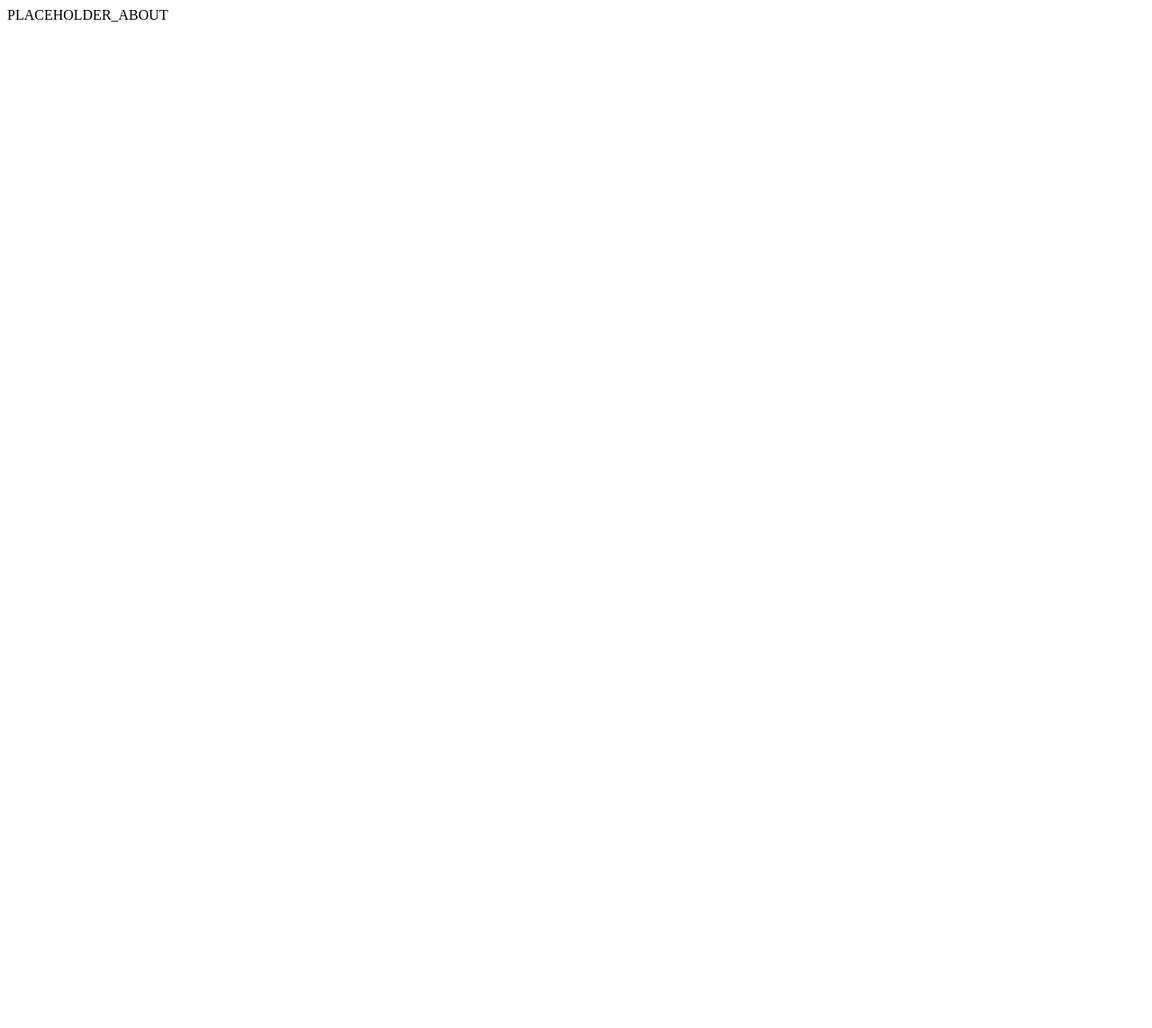
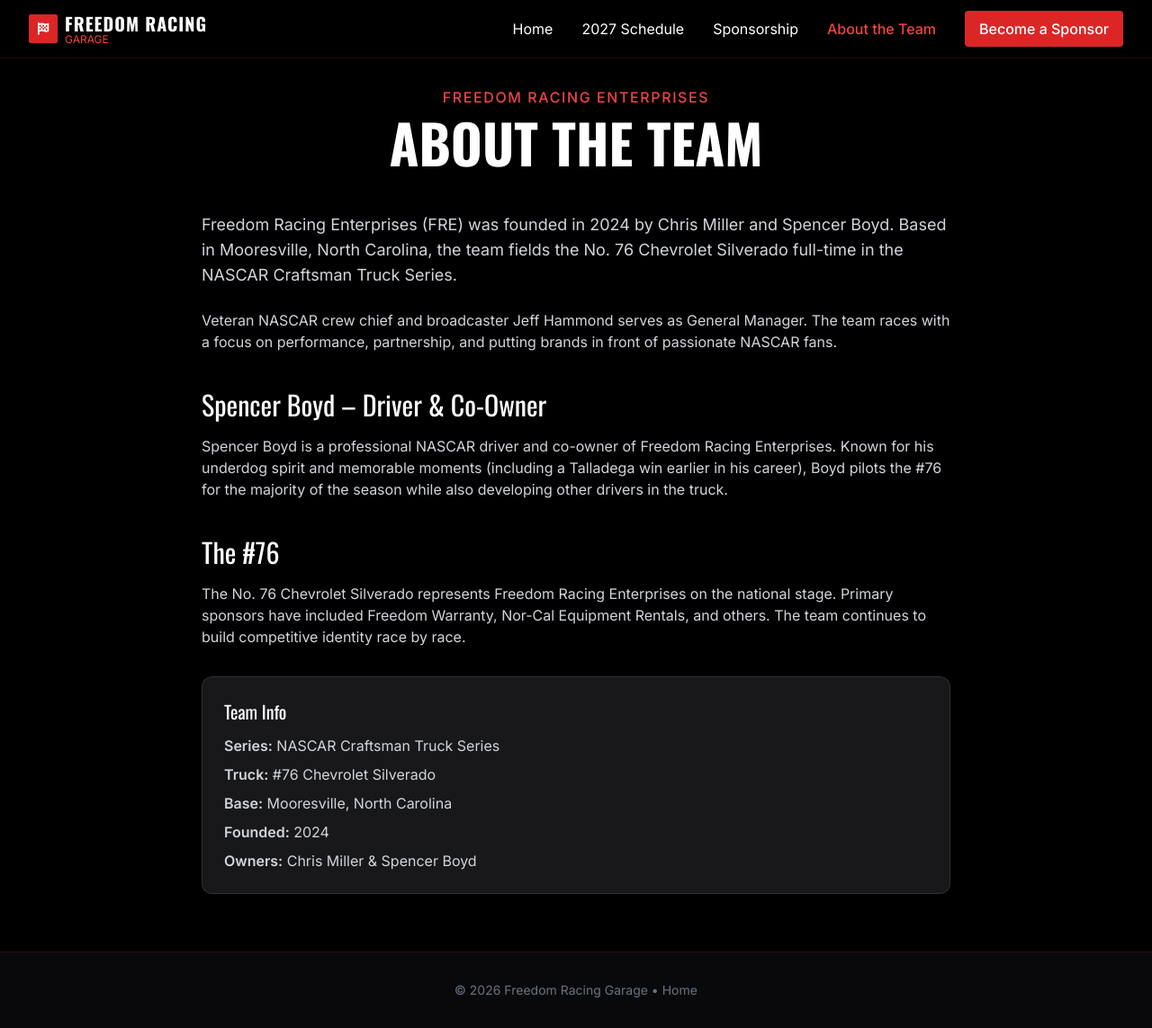
Before and after one commit to Chrismiller122580/freedom-racing-garage, a plain HTML site: page about.html in a window 1280 px wide. Shown: the whole page at 90% size. Before the commit the page ends 800 px from the top, so only its background shows below. Drawn offline with nearby package versions, Linux system fonts and the light colour scheme.

Commit message:
Add about the team page

```diff
--- a/about.html
+++ b/about.html
@@ -1 +1,95 @@
-PLACEHOLDER_ABOUT
+<!DOCTYPE html>
+<html lang="en">
+<head>
+  <meta charset="UTF-8">
+  <meta name="viewport" content="width=device-width, initial-scale=1.0">
+  <title>About the Team | Freedom Racing Garage</title>
+  <script src="https://cdn.tailwindcss.com"></script>
+  <link rel="stylesheet" href="https://cdnjs.cloudflare.com/ajax/libs/font-awesome/6.5.1/css/all.min.css">
+  <style>
+    @import url('https://fonts.googleapis.com/css2?family=Oswald:wght@400;500;600;700&family=Inter:wght@300;400;500;600&display=swap');
+    body { font-family: 'Inter', sans-serif; }
+    h1, h2, h3, .font-oswald { font-family: 'Oswald', sans-serif; }
+  </style>
+</head>
+<body class="bg-black text-white">
+  <nav class="fixed w-full z-50 bg-black/90 backdrop-blur-md border-b border-red-900/30">
+    <div class="max-w-7xl mx-auto px-4 sm:px-6 lg:px-8">
+      <div class="flex justify-between items-center h-16">
+        <a href="index.html" class="flex items-center space-x-2">
+          <div class="w-8 h-8 bg-red-600 rounded-sm flex items-center justify-center">
+            <i class="fas fa-flag-checkered text-white text-sm"></i>
+          </div>
+          <div>
+            <div class="font-oswald text-xl font-bold tracking-wider">FREEDOM RACING</div>
+            <div class="text-xs text-red-500 -mt-1">GARAGE</div>
+          </div>
+        </a>
+        <div class="hidden md:flex space-x-8 items-center">
+          <a href="index.html" class="hover:text-red-500 transition">Home</a>
+          <a href="schedule.html" class="hover:text-red-500 transition">2027 Schedule</a>
+          <a href="sponsorship.html" class="hover:text-red-500 transition">Sponsorship</a>
+          <a href="about.html" class="text-red-500 font-medium">About the Team</a>
+          <a href="contact.html" class="bg-red-600 hover:bg-red-700 px-4 py-2 rounded font-medium transition">Become a Sponsor</a>
+        </div>
+        <button class="md:hidden text-white" onclick="document.getElementById('mobile-menu').classList.toggle('hidden')">
+          <i class="fas fa-bars text-xl"></i>
+        </button>
+      </div>
+    </div>
+    <div id="mobile-menu" class="hidden md:hidden bg-black border-t border-red-900/30">
+      <div class="px-4 py-3 space-y-2">
+        <a href="index.html" class="block py-2">Home</a>
+        <a href="schedule.html" class="block py-2">2027 Schedule</a>
+        <a href="sponsorship.html" class="block py-2">Sponsorship</a>
+        <a href="about.html" class="block py-2 text-red-500">About the Team</a>
+        <a href="contact.html" class="block py-2 bg-red-600 text-center rounded">Become a Sponsor</a>
+      </div>
+    </div>
+  </nav>
+
+  <main class="pt-24 pb-16">
+    <div class="max-w-4xl mx-auto px-4 sm:px-6 lg:px-8">
+      <div class="text-center mb-12">
+        <p class="text-red-500 font-medium tracking-widest uppercase mb-2">Freedom Racing Enterprises</p>
+        <h1 class="font-oswald text-4xl md:text-6xl font-bold">ABOUT THE TEAM</h1>
+      </div>
+
+      <div class="prose prose-invert max-w-none">
+        <p class="text-lg text-gray-300 mb-6">
+          Freedom Racing Enterprises (FRE) was founded in 2024 by Chris Miller and Spencer Boyd. Based in Mooresville, North Carolina, the team fields the No. 76 Chevrolet Silverado full-time in the NASCAR Craftsman Truck Series.
+        </p>
+
+        <p class="text-gray-300 mb-6">
+          Veteran NASCAR crew chief and broadcaster Jeff Hammond serves as General Manager. The team races with a focus on performance, partnership, and putting brands in front of passionate NASCAR fans.
+        </p>
+
+        <h2 class="font-oswald text-3xl mt-10 mb-4">Spencer Boyd – Driver & Co-Owner</h2>
+        <p class="text-gray-300 mb-6">
+          Spencer Boyd is a professional NASCAR driver and co-owner of Freedom Racing Enterprises. Known for his underdog spirit and memorable moments (including a Talladega win earlier in his career), Boyd pilots the #76 for the majority of the season while also developing other drivers in the truck.
+        </p>
+
+        <h2 class="font-oswald text-3xl mt-10 mb-4">The #76</h2>
+        <p class="text-gray-300 mb-6">
+          The No. 76 Chevrolet Silverado represents Freedom Racing Enterprises on the national stage. Primary sponsors have included Freedom Warranty, Nor-Cal Equipment Rentals, and others. The team continues to build competitive identity race by race.
+        </p>
+
+        <div class="bg-zinc-900 border border-white/10 rounded-xl p-6 mt-8">
+          <h3 class="font-oswald text-xl mb-3">Team Info</h3>
+          <ul class="space-y-2 text-gray-300">
+            <li><strong>Series:</strong> NASCAR Craftsman Truck Series</li>
+            <li><strong>Truck:</strong> #76 Chevrolet Silverado</li>
+            <li><strong>Base:</strong> Mooresville, North Carolina</li>
+            <li><strong>Founded:</strong> 2024</li>
+            <li><strong>Owners:</strong> Chris Miller & Spencer Boyd</li>
+          </ul>
+        </div>
+      </div>
+    </div>
+  </main>
+
+  <footer class="bg-zinc-950 border-t border-red-900/30 py-8 text-center text-gray-500 text-sm">
+    <p>© 2026 Freedom Racing Garage • <a href="index.html" class="hover:text-red-500">Home</a></p>
+  </footer>
+</body>
+</html>
```
